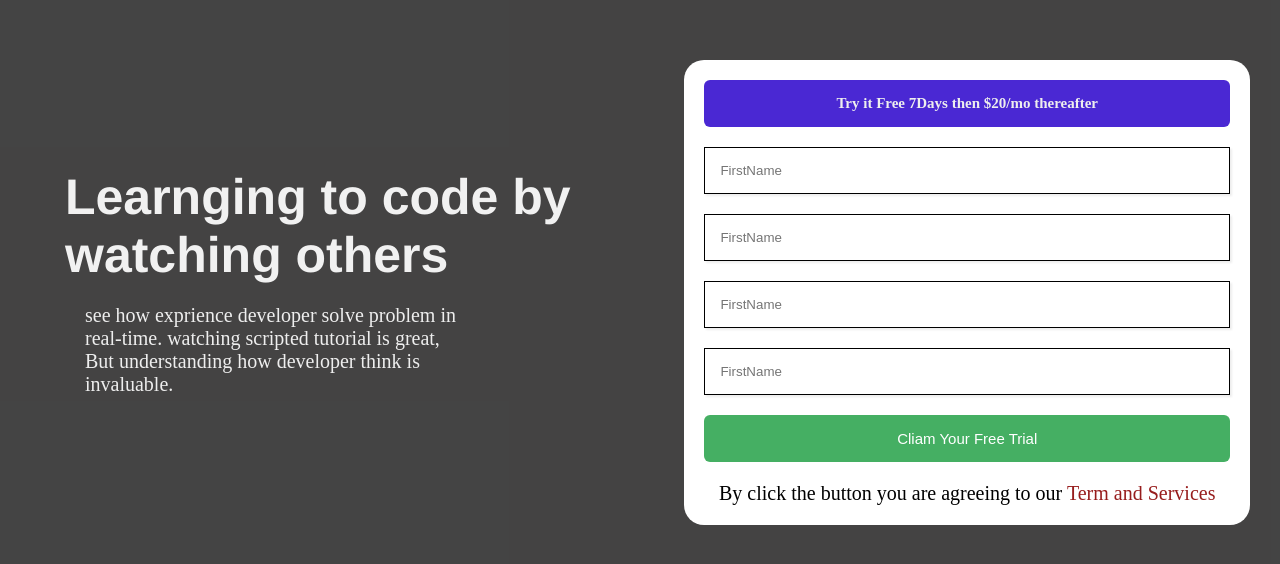
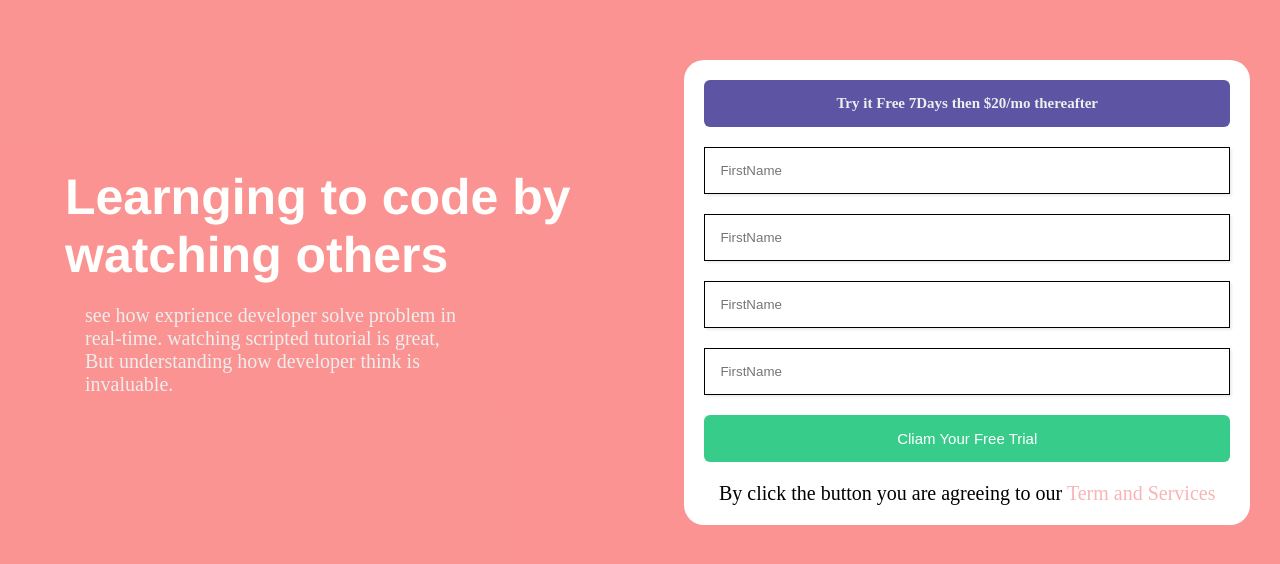
Before and after one commit to Franklin-pro/Andela-challenge, a plain HTML site: page index.html in a window 1280 px wide. Shown: the part 108-672 px from the top of the page. Drawn offline with Linux system fonts and the light colour scheme.

Commit message:
andela full challenge

```diff
--- a/style.css
+++ b/style.css
@@ -12,7 +12,7 @@ body{
 }
 
 .component-container{
-    background-color: rgba(44, 43, 43, 0.884);
+    background-color: #fa7c7ad0;
     padding: 2rem;
     display: flex;
     justify-content: center;
@@ -31,7 +31,7 @@ body{
     font-weight: 900;
     font-size: 5rem;
     font-family: 'Franklin Gothic Medium', 'Arial Narrow', Arial, sans-serif;
-    color: rgba(255, 255, 255, 0.925);
+    color:#fffffe;
     width: 100%;
 }
 .component-text{
@@ -47,14 +47,14 @@ body{
     color: #eee;
 }
 .form-cont{
-    background-color: rgb(255, 255, 255);
+    background-color: #ffffff;
     padding: 2rem;
     width: 100%;
     border-radius: 2rem;
 }
 
 .head{
-    background-color: #4A28D3;
+    background-color: #5d54a3;
     font-size: 1rem;
     width: 100%;
     padding: 1.5rem;
@@ -87,7 +87,7 @@ margin-bottom: 2rem;
 button{
     width: 100%;
     padding: 1.5rem;
-    background-color: #45AF63;
+    background-color: #37cc8a;
     border: none;
     border-radius: .6rem;
     color: white;
@@ -103,7 +103,7 @@ button:hover{
 }
 a{
     text-decoration: none;
-    color: rgb(151, 29, 29);
+    color: #f8b5b8;
 }
 
 
```
